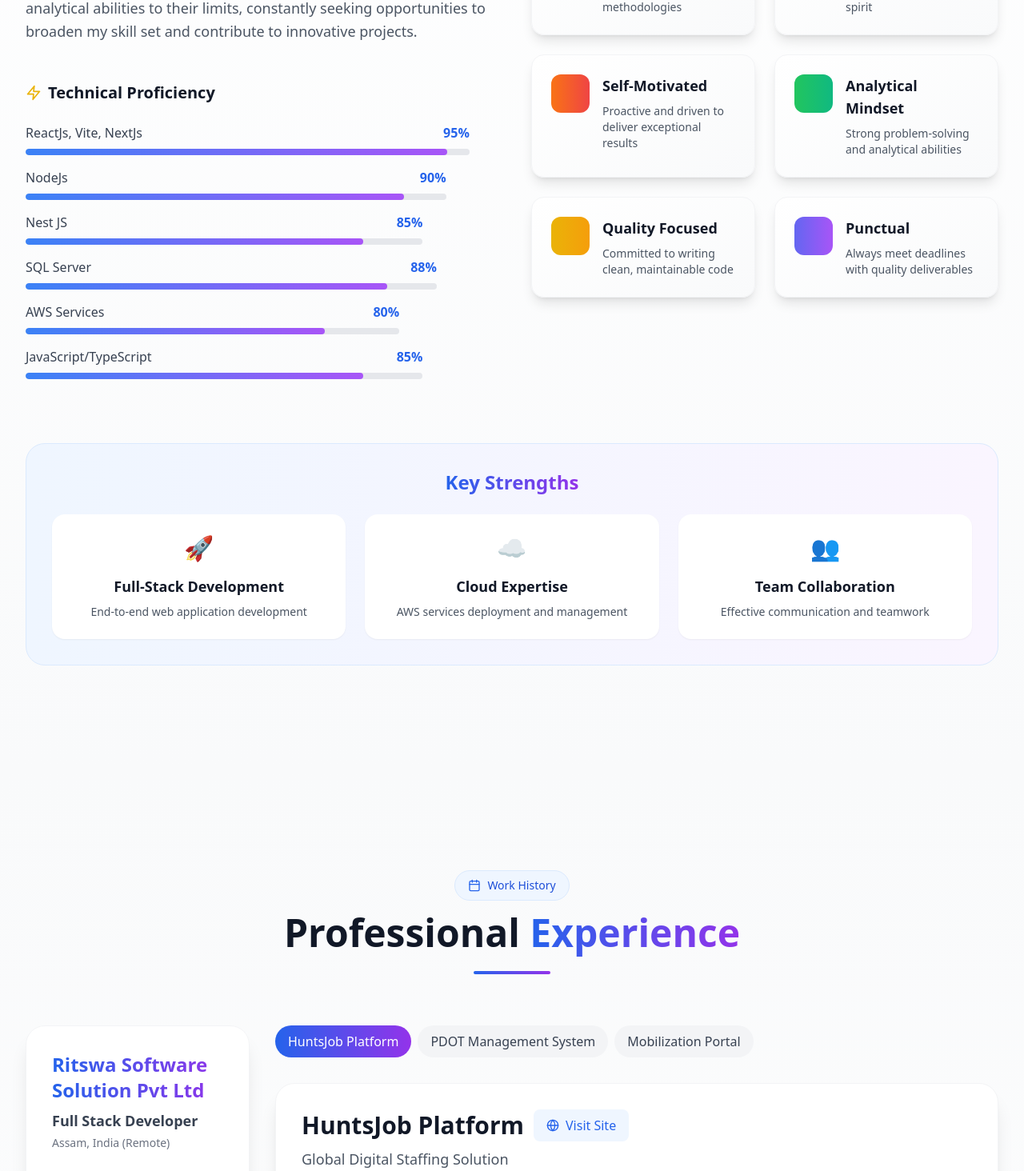
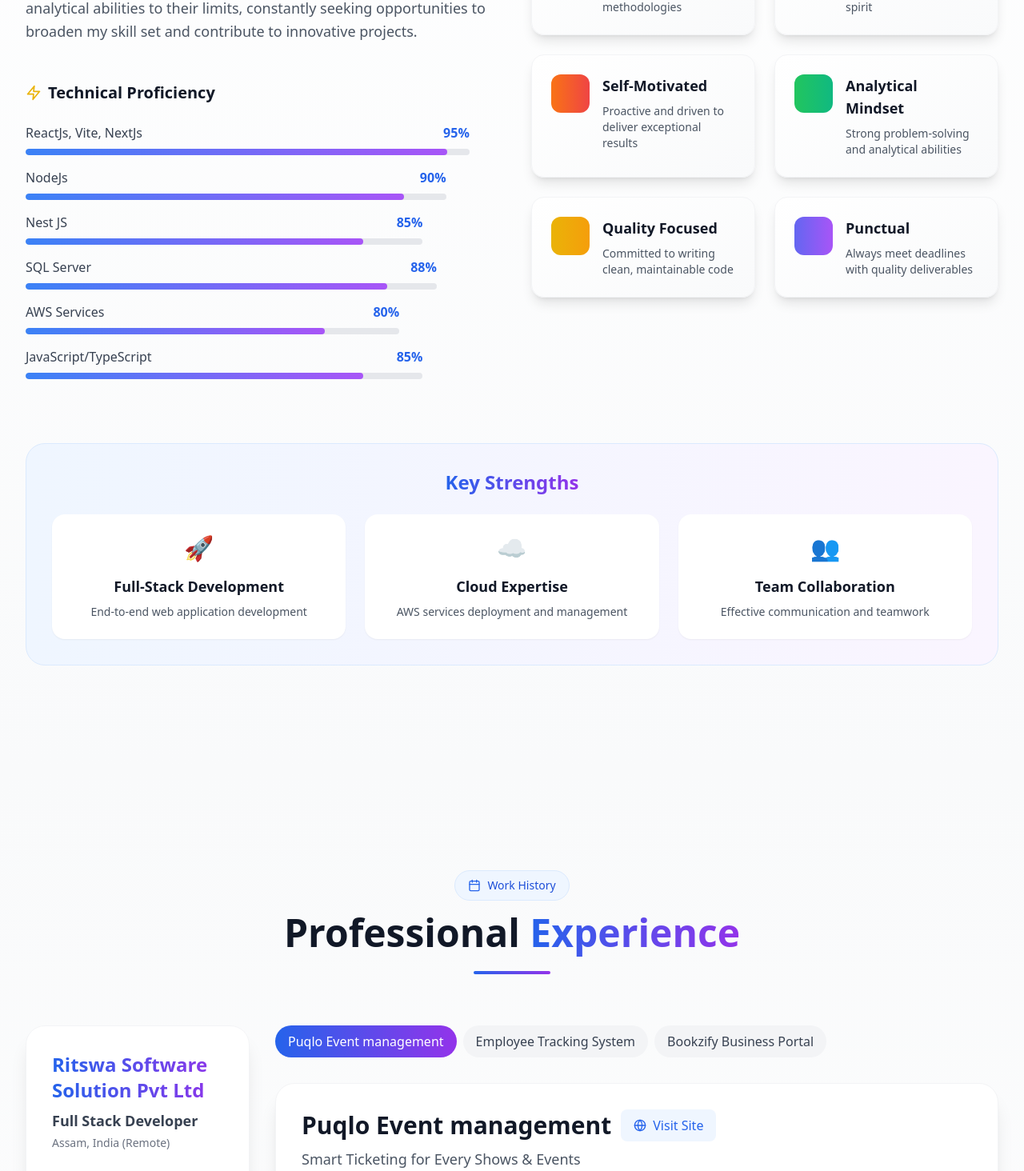
Before and after one commit to abhimanyu6542/my-portfolio, a Next.js app: page / in a window 1280 px wide. Shown: the part 1326-2790 px from the top of the page at 80% size. Built offline with nearby package versions, Linux system fonts and the light colour scheme.

Commit message:
feat: new project added

```diff
--- a/app/page.js
+++ b/app/page.js
@@ -21,7 +21,7 @@ export default function Home() {
           <About />
           <Experience />
           <Skills />
-          <Projects />
+          {/* <Projects /> */}
           <Education />
           <Contact />
         </Suspense>
--- a/components/Experience.js
+++ b/components/Experience.js
@@ -21,25 +21,23 @@ export default function Experience() {
     teamSize: 4,
     projects: [
       {
-        name: 'HuntsJob Platform',
-        tagline: 'Global Digital Staffing Solution',
-        url: 'https://huntsjob.com',
+        name: 'Puqlo Event management',
+        tagline: 'Smart Ticketing for Every Shows & Events',
+        url: 'https://puqlo.com',
         subdomains: [
-          'recruiter.huntsjob.com',
-          'event.huntsjob.com',
-          'dashboard.huntsjob.com',
-          'masters.dev.huntsjob.com',
+          'business.puqlo.com',
         ],
-        description: 'Leading global digital media solution for Staffing/HR companies specializing in empowering businesses to discover perfect candidates.',
+        description: 'Power your events with easy ticketing, real-time tracking, and secure revenue management',
         technologies: [
-          { name: 'C#', icon: Code },
-          { name: '.NET 6', icon: Server },
+          { name: 'ReactJs', icon: Code },
           { name: 'AWS Lambda', icon: Cloud },
-          { name: 'React JS', icon: Code },
-          { name: 'SQL Server', icon: Database },
-          { name: 'MVC', icon: Globe },
-          { name: 'jQuery/Ajax', icon: Code },
-          { name: 'ADO.NET', icon: Database },
+          { name: 'TypeScript', icon: Code },
+          // { name: '.NET 6', icon: Server },
+          { name: 'Node JS', icon: Code },
+          { name: 'PostgresSQL', icon: Database },
+          { name: 'Tailwindcss', icon: Globe },
+          // { name: 'jQuery/Ajax', icon: Code },
+          // { name: 'ADO.NET', icon: Database },
         ],
         responsibilities: [
           'Developed Restful APIs for internal/external communication',
@@ -50,21 +48,23 @@ export default function Experience() {
           'Coordinated with onsite colleagues to address and resolve issues',
         ],
         achievements: [
-          'Contributed to a platform serving global staffing companies',
+          'Contributed to a platform serving event organisers',
           'Implemented secure authentication system',
           'Improved API response times by 40%',
         ],
       },
       {
-        name: 'PDOT Management System',
-        tagline: 'Project Documentation & Tracking',
-        description: 'Comprehensive project management and tracking system for enterprise clients.',
+        name: 'Employee Tracking System',
+        tagline: 'Employees Tracking System',
+        url: 'https://admin-emptracky.netlify.app',
+        description: 'Tracks applications and website usage to see what team members are actively doing.',
         technologies: [
-          { name: 'C#', icon: Code },
-          { name: 'MVC', icon: Globe },
-          { name: 'SQL Server', icon: Database },
-          { name: 'jQuery', icon: Code },
-          { name: 'Bootstrap', icon: Globe },
+          { name: 'ReactJs', icon: Code },
+          { name: 'HTML', icon: Globe },
+          { name: 'CSS', icon: Globe },
+          { name: 'PstgresSQL', icon: Database },
+          { name: 'JavaScript', icon: Code },
+          { name: 'NestJs', icon: Globe },
         ],
         responsibilities: [
           'Developed project tracking modules',
@@ -78,24 +78,23 @@ export default function Experience() {
         ],
       },
       {
-        name: 'Mobilization Portal',
-        tagline: 'Employee Deployment Management',
-        description: 'Employee mobilization and deployment management system for large organizations.',
+        name: 'Bookzify Business Portal',
+        tagline: 'Bookzify appears to be a business dashboard/portal',
+        url: 'https://business.bookzify.com',
+        description: 'The main Bookzify ecosystem (including bookzify.com and its business portal) focuses on helping businesses get discovered by customers and manage bookings, deals, or service listings',
         technologies: [
-          { name: 'ASP.NET Core', icon: Server },
-          { name: 'Web API', icon: Code },
+          { name: 'Tailwindcss', icon: Server },
+          { name: 'TypeScript', icon: Code },
           { name: 'React', icon: Code },
-          { name: 'AWS S3', icon: Cloud },
-          { name: 'SQL Server', icon: Database },
+          { name: 'AWS Lambda', icon: Cloud },
+          { name: 'PostgresSQL', icon: Database },
         ],
         responsibilities: [
-          'Built employee onboarding workflows',
-          'Implemented document verification system',
+          'Implemented business kyc document verification system',
           'Developed compliance tracking',
           'Created integration APIs',
         ],
         achievements: [
-          'Streamlined employee deployment process',
           'Reduced onboarding time by 60%',
         ],
       },
--- a/components/Hero.js
+++ b/components/Hero.js
@@ -118,14 +118,14 @@ export default function Hero() {
               <span>Get In Touch</span>
               <ChevronDown className="group-hover:translate-y-1 transition-transform" size={20} />
             </motion.button>
-            <motion.a
+            {/* <motion.a
               href="#projects"
               whileHover={{ scale: 1.05 }}
               whileTap={{ scale: 0.95 }}
               className="px-8 py-3 bg-white dark:bg-gray-800 border-2 border-gray-300 dark:border-gray-700 rounded-full font-semibold hover:border-primary-600 dark:hover:border-primary-500 hover:text-primary-600 dark:hover:text-primary-400 transition-all duration-300 flex items-center justify-center gap-2"
             >
               <span>View Projects</span>
-            </motion.a>
+            </motion.a> */}
           </motion.div>
 
           {/* Contact Info Grid */}
--- a/components/Navigation.js
+++ b/components/Navigation.js
@@ -10,7 +10,7 @@ const navItems = [
   { label: 'About', href: '#about', icon: User },
   { label: 'Experience', href: '#experience', icon: Briefcase },
   { label: 'Skills', href: '#skills', icon: Code },
-  { label: 'Projects', href: '#projects', icon: Code },
+  // { label: 'Projects', href: '#projects', icon: Code },
   { label: 'Education', href: '#education', icon: BookOpen },
   { label: 'Contact', href: '#contact', icon: Mail },
 ];
--- a/components/Skills.js
+++ b/components/Skills.js
@@ -15,7 +15,7 @@ export default function Skills() {
     // Programming Languages
     { name: 'JavaScript', icon: '🟨', category: 'Language', level: 90, color: 'from-yellow-400 to-yellow-600', bgColor: 'bg-yellow-50 dark:bg-yellow-900/20' },
     { name: 'TypeScript', icon: '🔷', category: 'Language', level: 85, color: 'from-blue-400 to-blue-600', bgColor: 'bg-blue-50 dark:bg-blue-900/20' },
-    { name: 'C#', icon: '💜', category: 'Language', level: 95, color: 'from-purple-400 to-purple-600', bgColor: 'bg-purple-50 dark:bg-purple-900/20' },
+    // { name: 'C#', icon: '💜', category: 'Language', level: 95, color: 'from-purple-400 to-purple-600', bgColor: 'bg-purple-50 dark:bg-purple-900/20' },
     { name: 'HTML', icon: '🧡', category: 'Markup', level: 95, color: 'from-orange-400 to-orange-600', bgColor: 'bg-orange-50 dark:bg-orange-900/20' },
     { name: 'CSS', icon: '🔵', category: 'Styling', level: 90, color: 'from-blue-400 to-cyan-500', bgColor: 'bg-cyan-50 dark:bg-cyan-900/20' },
 
@@ -27,13 +27,13 @@ export default function Skills() {
 
     // Backend Technologies
     { name: 'NestJS', icon: '🐱', category: 'Backend', level: 82, color: 'from-red-500 to-pink-600', bgColor: 'bg-red-50 dark:bg-red-900/20' },
-    { name: 'ASP.NET Core', icon: '🔷', category: 'Backend', level: 92, color: 'from-blue-500 to-indigo-600', bgColor: 'bg-blue-50 dark:bg-blue-900/20' },
+    // { name: 'ASP.NET Core', icon: '🔷', category: 'Backend', level: 92, color: 'from-blue-500 to-indigo-600', bgColor: 'bg-blue-50 dark:bg-blue-900/20' },
     { name: 'Web API', icon: '🔗', category: 'Backend', level: 90, color: 'from-green-500 to-emerald-600', bgColor: 'bg-green-50 dark:bg-green-900/20' },
 
     // Databases
     { name: 'MongoDB', icon: '🍃', category: 'Database', level: 85, color: 'from-green-500 to-green-700', bgColor: 'bg-green-50 dark:bg-green-900/20' },
     { name: 'PostgreSQL', icon: '🐘', category: 'Database', level: 80, color: 'from-blue-600 to-indigo-700', bgColor: 'bg-blue-50 dark:bg-blue-900/20' },
-    { name: 'SQL Server', icon: '🗄️', category: 'Database', level: 90, color: 'from-red-500 to-red-700', bgColor: 'bg-red-50 dark:bg-red-900/20' },
+    // { name: 'SQL Server', icon: '🗄️', category: 'Database', level: 90, color: 'from-red-500 to-red-700', bgColor: 'bg-red-50 dark:bg-red-900/20' },
     { name: 'Supabase', icon: '⚡', category: 'Database', level: 78, color: 'from-green-400 to-emerald-600', bgColor: 'bg-emerald-50 dark:bg-emerald-900/20' },
 
     // Cloud & DevOps
```
Also changed, not shown: components/Contact.js (+41 -12 lines).
